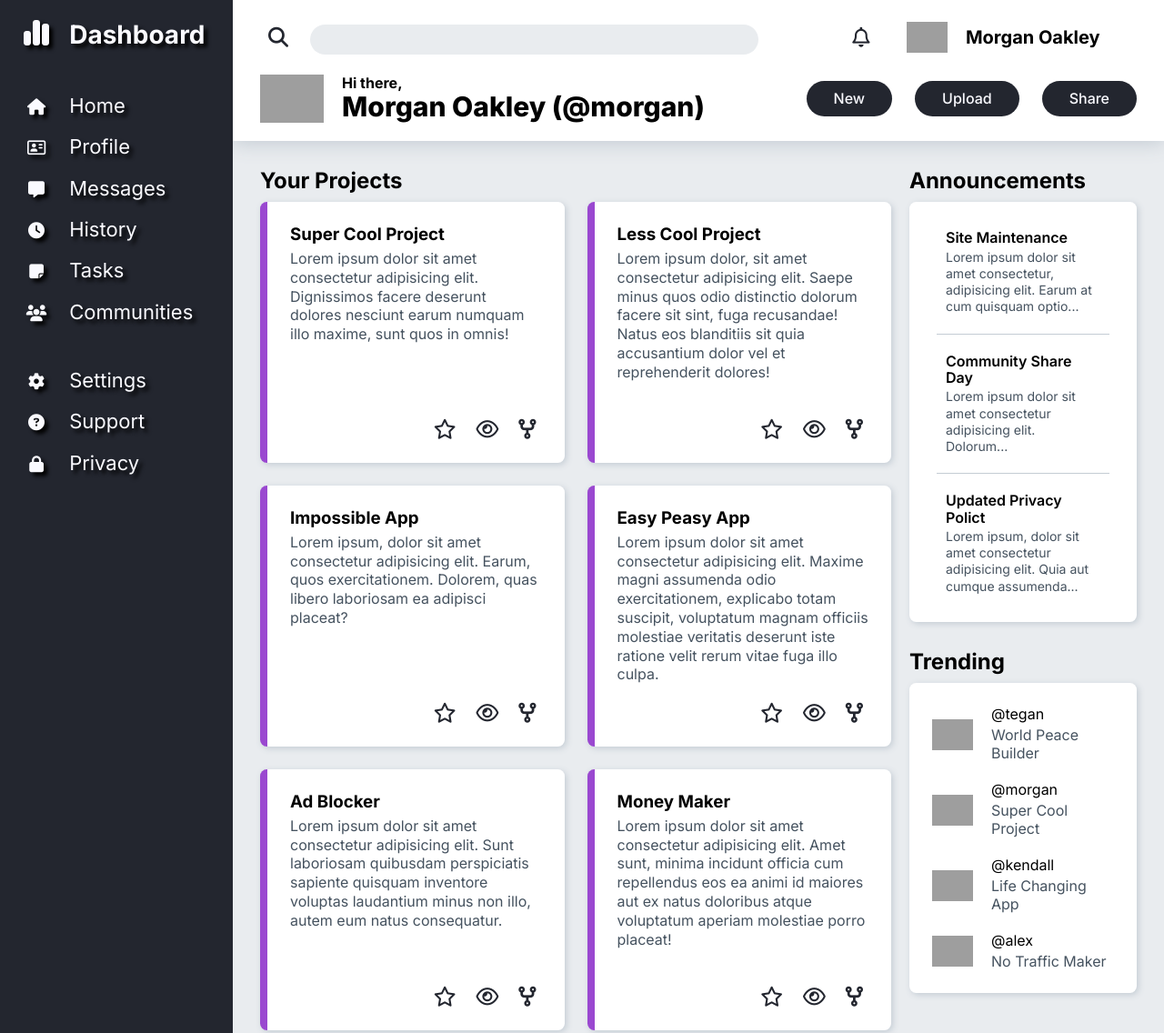
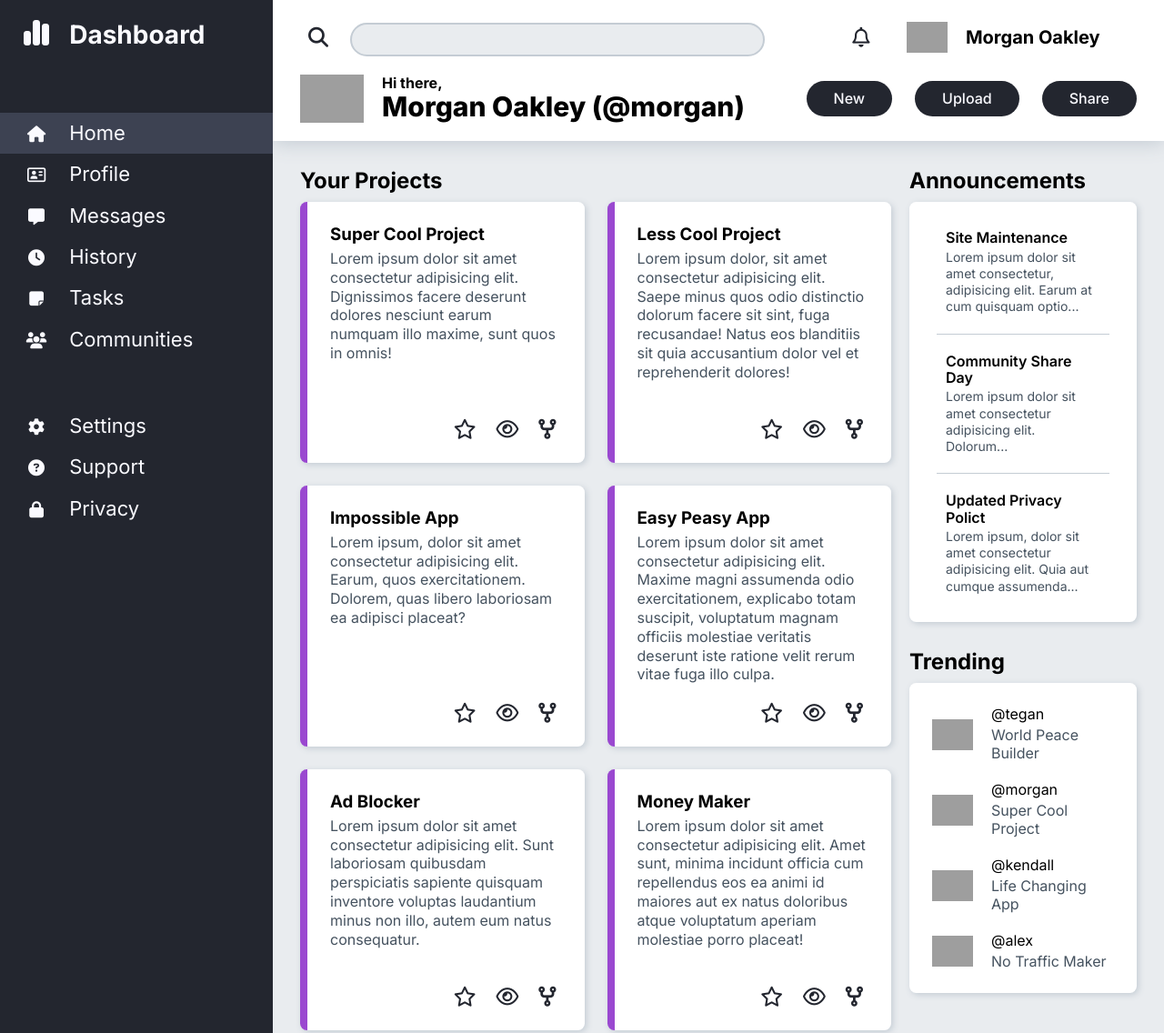
Before and after one commit to pa-aggarwal/admin-dashboard, a plain HTML site: page index.html in a window 1280 px wide. Shown: the top 1136 px of the page at 91% size. Drawn offline with Linux system fonts and the light colour scheme; grey boxes are pictures that could not be loaded.

Commit message:
Add hover/focus state styles and update README

```diff
--- a/index.html
+++ b/index.html
@@ -54,7 +54,7 @@
             <nav class="sidebar-userLinks">
                 <ul>
                     <li>
-                        <a href="#"><i class="fa-solid fa-house sidebar-icon"></i> Home</a>
+                        <a href="#" id="active-link"><i class="fa-solid fa-house sidebar-icon"></i> Home</a>
                     </li>
                     <li>
                         <a href="#"><i class="fa-regular fa-address-card sidebar-icon"></i> Profile</a>
--- a/stylesheets/styles.css
+++ b/stylesheets/styles.css
@@ -1,6 +1,7 @@
 :root {
     --color-primary: #9A48D0;
     --color-secondary: #23262F;
+    --color-secondary-light: #3D4252;
     --color-grey-dark: #45525F;
     --color-grey: #C4CCD4;
     --color-grey-light: #E9ECEF;
@@ -57,16 +58,18 @@ ul {
     display: inline-flex;
     justify-content: center;
     align-items: center;
+    transition: all 0.1s ease-out;
 }
 
 .icon-btn:hover {
     color: var(--color-primary);
+    transform: scale(1.2);
 }
 
 .container {
     display: grid;
     /* First column width has a minimum size threshold */
-    grid-template-columns: minmax(250px, 1fr) 4fr;
+    grid-template-columns: minmax(300px, 1fr) 4fr;
     grid-template-rows: repeat(2, auto);
     grid-template-areas:
         "sidebar header"
@@ -95,15 +98,17 @@ ul {
 
 .header-search input {
     background-color: var(--color-grey-light);
-    border: none;
+    border: 2px solid var(--color-grey);
     border-radius: 2rem;
     display: inline-block;
     padding: 0.75rem 1.5rem;
     margin-left: 1rem;
     width: max(250px, 85%);
+    transition: border 0.5s ease-out;
 }
 
 .header-search input:focus {
+    border-color: var(--color-primary);
     outline: none;
 }
 
@@ -153,19 +158,19 @@ ul {
     font-weight: 500;
     border-radius: 2rem;
     padding: 1rem 3rem;
+    transition: all 0.2s ease-out;
 }
 
 .header-btnWrapper button:hover {
     background-color: var(--color-primary);
+    transform: scale(1.1);
 }
 
 .sidebar {
     background-color: var(--color-secondary);
     color: var(--color-off-white);
     font-size: 2.2rem;
-    text-shadow: 4px 4px 4px #000;
     grid-area: sidebar;
-    padding: 2rem;
     display: grid;
     /* Size rows based on height of content */
     grid-template-rows: repeat(3, auto);
@@ -177,17 +182,20 @@ ul {
     z-index: 2;
 }
 
-.sidebar li:not(:last-child) {
-    margin-bottom: 2rem;
-}
-
 .sidebar a {
     color: inherit;
     text-decoration: none;
+    display: block;
+    padding: 1rem 2rem;
+    transition: all 0.3s ease;
+}
+
+.sidebar #active-link {
+    background-color: var(--color-secondary-light);
 }
 
 .sidebar a:hover {
-    color: var(--color-primary);
+    background-color: var(--color-primary);
 }
 
 .sidebar-icon {
@@ -196,6 +204,10 @@ ul {
     display: inline-flex;
     justify-content: center;
     width: 4rem;
+}
+
+.sidebar-title {
+    padding: 2rem;
 }
 
 .sidebar-title h2 {
```
Also changed, not shown: dashboard.png (added), 1 other file.
